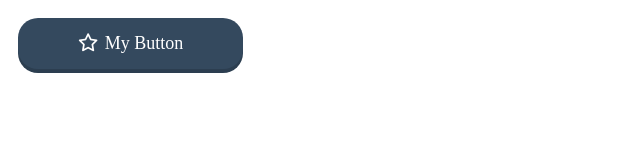
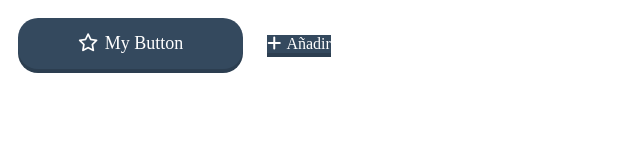
Before and after one commit to Enrique66/notion_widget, a plain HTML site: page button.html in a window 1280 px wide. Shown: the whole page, without its empty margins (0-640 px from the left). Drawn offline with Linux system fonts and the light colour scheme.

Commit message:
Update button.html

```diff
--- a/button.html
+++ b/button.html
@@ -245,6 +245,8 @@
 <body>
 
   <button class="btn large my-color rounded threeD" type="button" onclick="navigate()"> <i class="fa-regular fa-star"></i> My Button</button>
+  <button class="btn my-color threeD"> <i class="fas fa-plus"></i> Añadir</button>
+
 
   <script>
     function navigate() {
```
